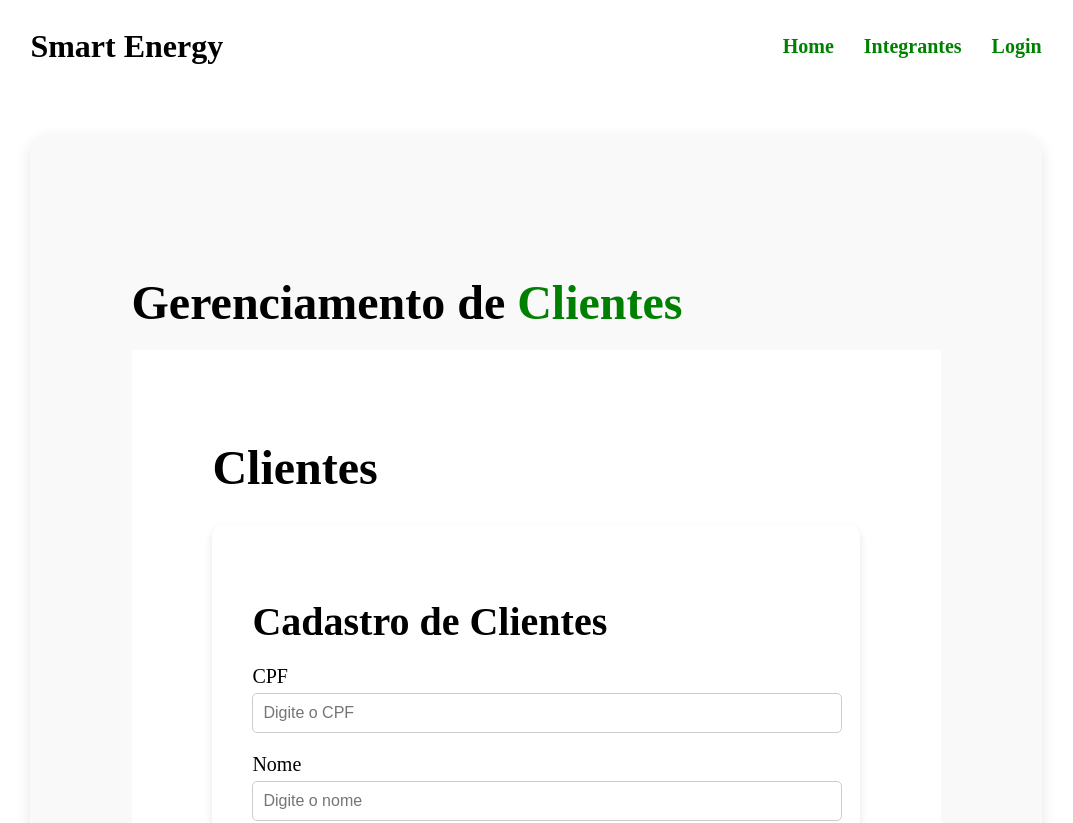
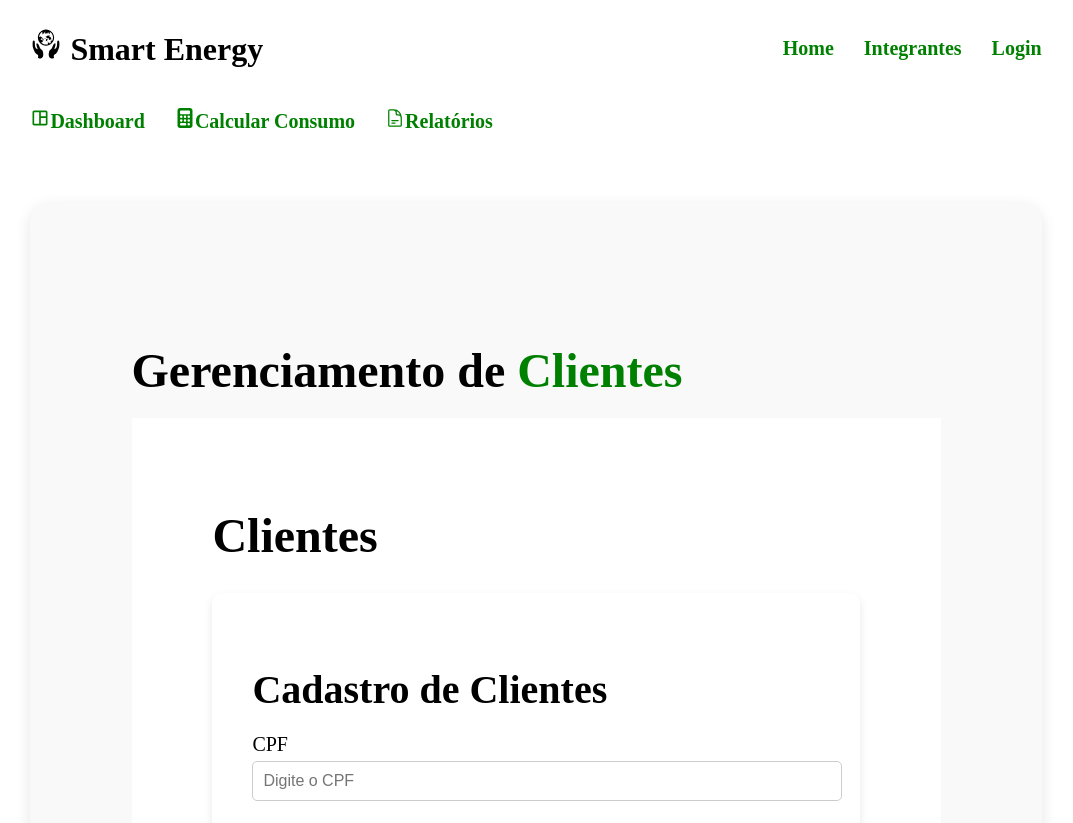
Before and after one commit to gustavoreislima13/global-solution, a Next.js app in the folder global/: page /dashboard in a window 1280 px wide. Shown: the top 823 px of the page, without its empty margins (104-1177 px from the left). Built offline with nearby package versions, Linux system fonts and the light colour scheme; no server answers.

Commit message:
fazendo mudanças de estrutura nas paginas

```diff
--- /dev/null
+++ b/global/src/app/dashboard/layout.tsx
@@ -0,0 +1,24 @@
+import Menu from "@/components/Menu/Menu";
+import type { Metadata } from "next";
+
+export const metadata: Metadata = {
+title: "Checkpoints",
+description: "Generated by create next app",
+};
+
+export const viewport = {
+initialScale: 1.0,
+width: "device-width",
+colorScheme: "light",
+};
+
+export default function RootLayout({
+children,
+}: Readonly<{
+children: React.ReactNode;
+}>) {
+return <div>
+    <Menu/>
+    {children}
+    </div>;
+}
--- a/global/src/components/Cabecalho/Cabecalho.tsx
+++ b/global/src/components/Cabecalho/Cabecalho.tsx
@@ -1,10 +1,27 @@
-import { headers } from "next/headers";
-import Menu from "../Menu/Menu";
+import Link from "next/link";
+import { GiEcology } from "react-icons/gi";
 
 export default function Cabecalho(){
     return(
         <header>
-            <Menu/>
+            <nav style={{ backgroundColor: '#fff', padding: '20px 10%' }}>
+                <div style={{ display: 'flex', justifyContent: 'space-between', alignItems: 'center' }}>
+                <a style={{ textDecoration: 'none', color: '#000', fontSize: '2rem', fontWeight: 'bold' }}>
+                <GiEcology /> Smart Energy
+                    </a>
+                <div style={{ display: 'flex', gap: '30px' }}>
+                <Link href="/" legacyBehavior>
+                    <a style={{ color: '#008000', textDecoration: 'none', fontSize: '1.25rem', fontWeight: 'bold' }}>Home</a>
+                </Link>
+                <Link href="/integrantes" legacyBehavior>
+                    <a style={{ color: '#008000', textDecoration: 'none', fontSize: '1.25rem', fontWeight: 'bold' }}>Integrantes</a>
+                </Link>
+                <Link href="/login" legacyBehavior>
+                    <a style={{ color: '#008000', textDecoration: 'none', fontSize: '1.25rem', fontWeight: 'bold' }}>Login</a>
+                </Link>
+            </div>
+        </div>
+    </nav>
         </header>
     );
 }
--- a/global/src/components/Menu/Menu.tsx
+++ b/global/src/components/Menu/Menu.tsx
@@ -1,23 +1,22 @@
-import Link from 'next/link';
+import Link from "next/link";
+import { MdOutlineSpaceDashboard } from "react-icons/md";
+import { FaCalculator } from "react-icons/fa6";
+import { HiOutlineDocumentText } from "react-icons/hi2";
 
 export default function Menu() {
   return (
     <nav style={{ backgroundColor: '#fff', padding: '20px 10%' }}>
       <div style={{ display: 'flex', justifyContent: 'space-between', alignItems: 'center' }}>
-        <a style={{ textDecoration: 'none', color: '#000', fontSize: '2rem', fontWeight: 'bold' }}>
-          Smart Energy
-        </a>
       <div style={{ display: 'flex', gap: '30px' }}>
       <Link href="/" legacyBehavior>
-            <a style={{ color: '#008000', textDecoration: 'none', fontSize: '1.25rem', fontWeight: 'bold' }}>Home</a>
+          <a style={{ color: '#008000', textDecoration: 'none', fontSize: '1.25rem', fontWeight: 'bold' }}><MdOutlineSpaceDashboard />Dashboard</a>
       </Link>
-          <Link href="/integrantes" legacyBehavior>
-            <a style={{ color: '#008000', textDecoration: 'none', fontSize: '1.25rem', fontWeight: 'bold' }}>Integrantes</a>
+      <Link href="/" legacyBehavior>
+          <a style={{ color: '#008000', textDecoration: 'none', fontSize: '1.25rem', fontWeight: 'bold' }}><FaCalculator />Calcular Consumo</a>
       </Link>
-          <Link href="/login" legacyBehavior>
-            <a style={{ color: '#008000', textDecoration: 'none', fontSize: '1.25rem', fontWeight: 'bold' }}>Login</a>
+      <Link href="/" legacyBehavior>
+          <a style={{ color: '#008000', textDecoration: 'none', fontSize: '1.25rem', fontWeight: 'bold' }}><HiOutlineDocumentText />Relatórios</a>
       </Link>
-
     </div>
   </div>
 </nav>
--- a/global/src/components/Rodape/Rodape.tsx
+++ b/global/src/components/Rodape/Rodape.tsx
@@ -1,10 +1,9 @@
-import Link from 'next/link';
 import Image from 'next/image';
 import facebook from '@/img/facebook.png';
 import instagram from '@/img/instagram.png';
 import twitterx from '@/img/twitterx.png';
 
-export default function Menu() {
+export default function Rodape() {
   return (
     <>
       <nav style={{ backgroundColor: '#fff', padding: '20px 10%' }}>
```
Also changed, not shown: global/src/app/page.tsx (+3 -4 lines), global/src/img/01.png (deleted), global/src/img/logo.png (added). Lines whose indentation alone changed are shown as unchanged.
